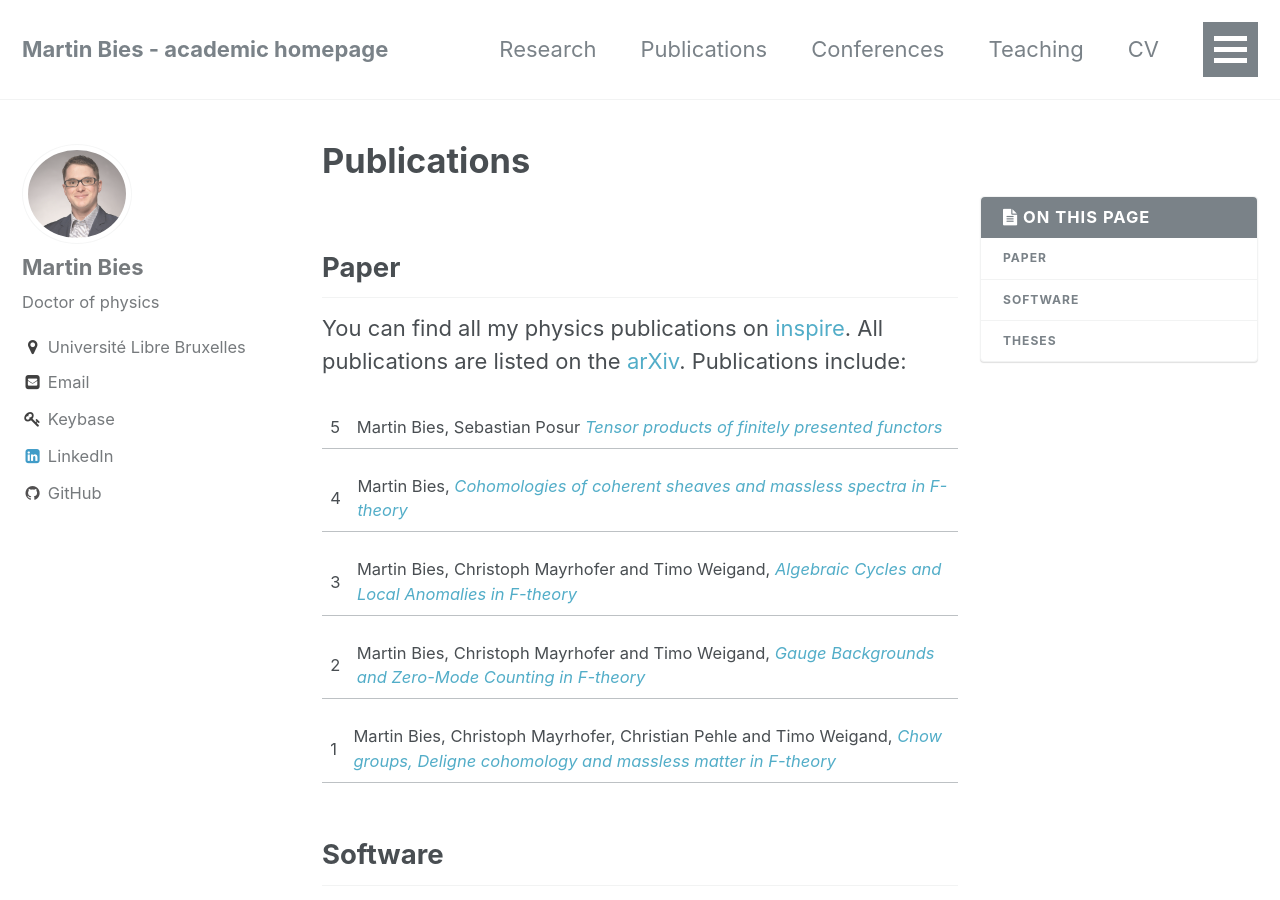
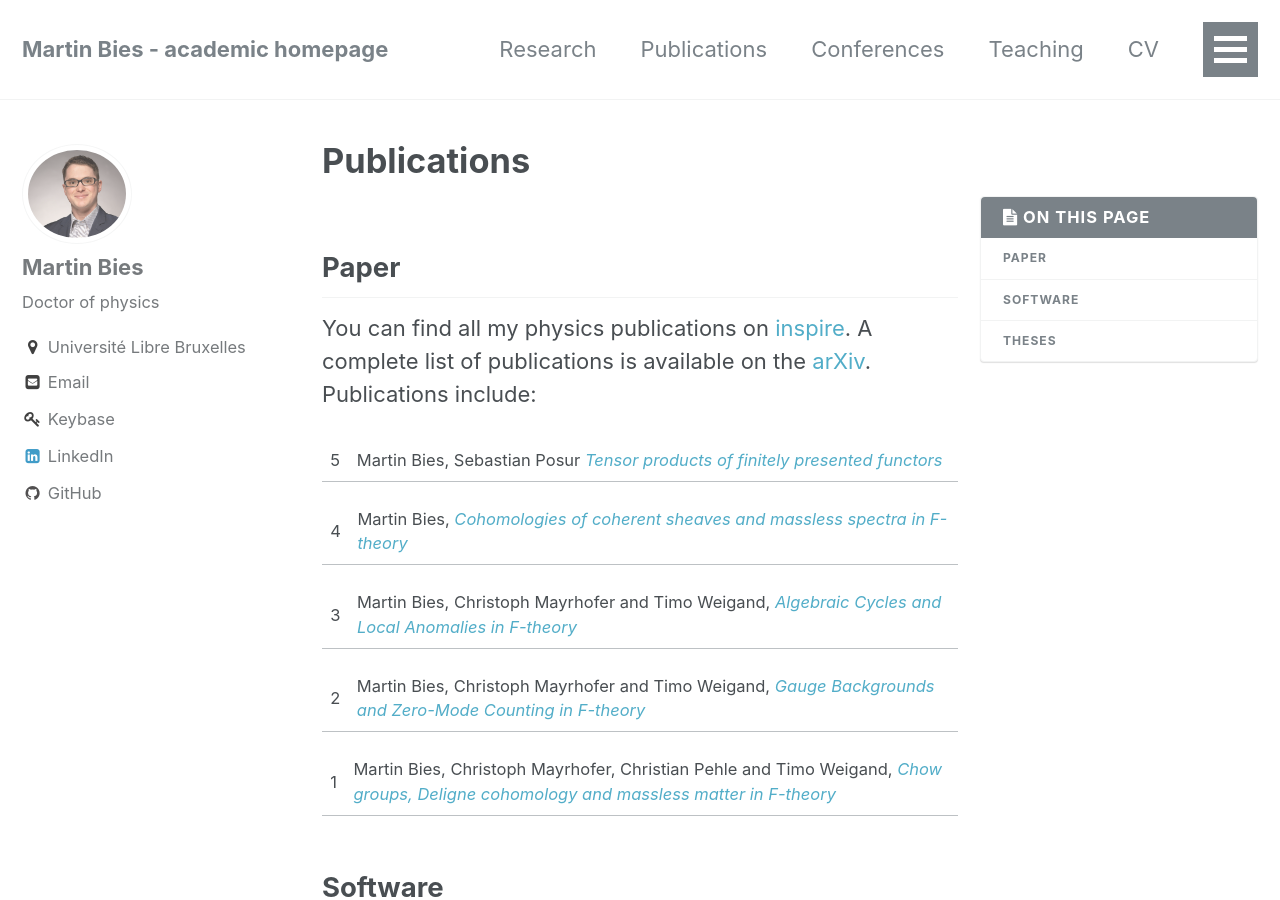
Before and after one commit to MartinBies/MartinBies.github.io, a Jekyll site: the page built from _pages/publications.md, in a window 1280 px wide and 900 px high. Built offline with Jekyll 4.4.1, drawn with Linux system fonts in a browser that asks for light colours.

Commit message:
Better description for publications

```diff
--- a/_pages/publications.md
+++ b/_pages/publications.md
@@ -10,7 +10,7 @@ permalink: /publications/
 
 ## Paper
 
-You can find all my physics publications on [inspire](https://inspirehep.net/author/profile/M.Bies.1). All publications are listed on the
+You can find all my physics publications on [inspire](https://inspirehep.net/author/profile/M.Bies.1). A complete list of publications is available on the
 [arXiv](https://arxiv.org/search/hep-th?searchtype=author&query=Bies%2C+M). Publications include:
 
 5 | Martin Bies, Sebastian Posur [*Tensor products of finitely presented functors*](https://arxiv.org/abs/1909.00172)
```
